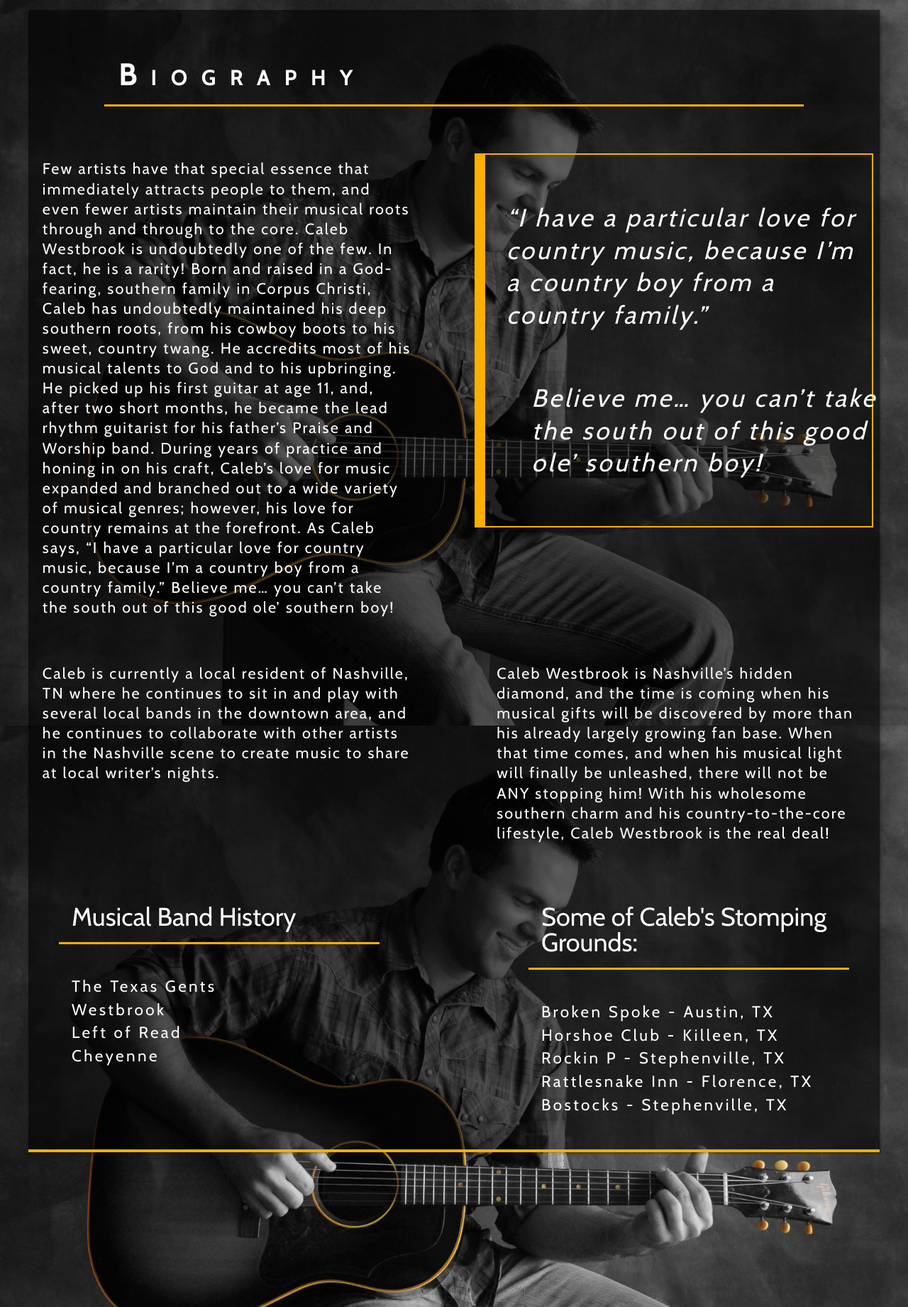
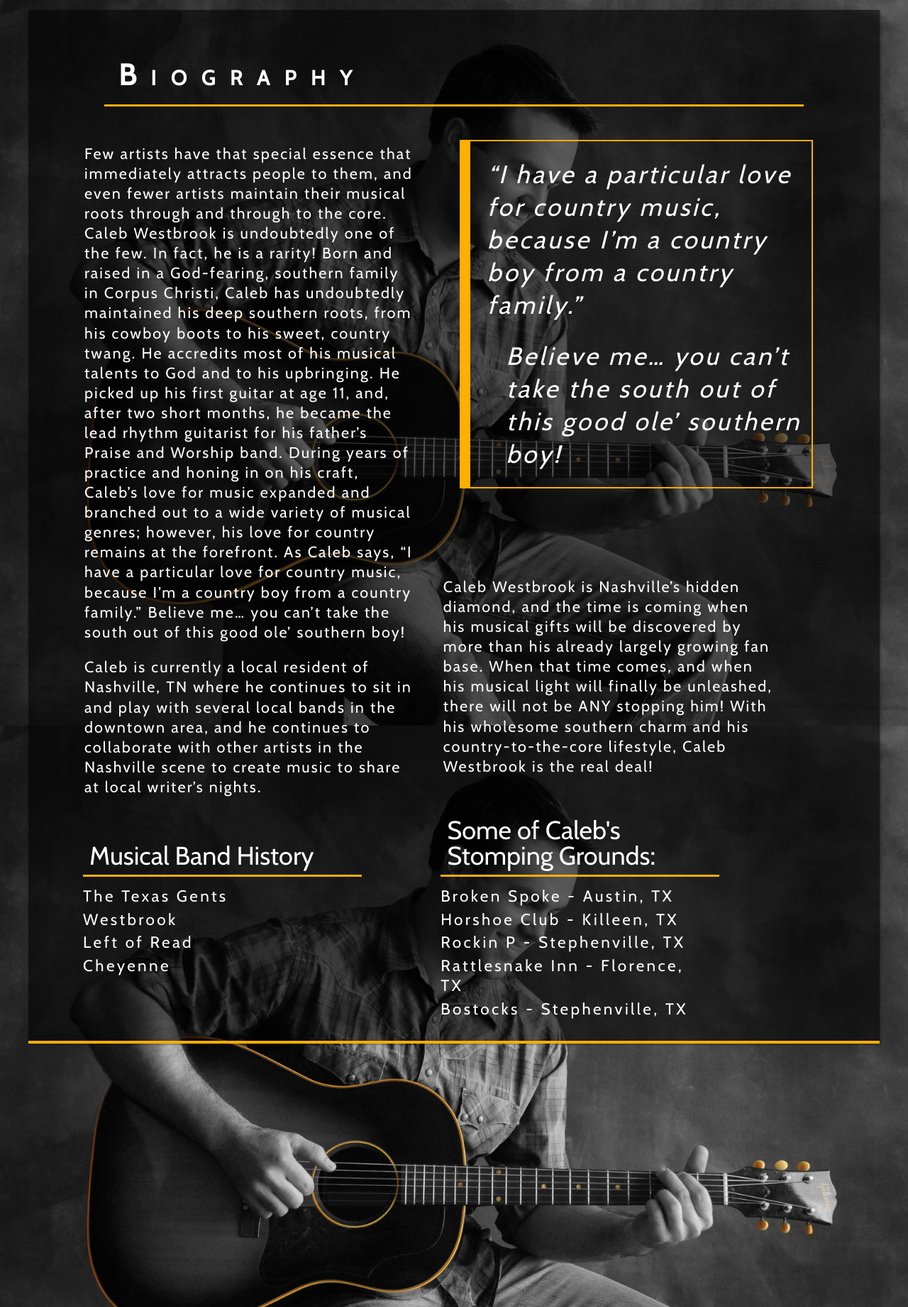
Before and after one commit to TravisAvey/Caleb, a PHP site: page / in a window 1280 px wide. Shown: the part 1027-2868 px from the top of the page at 71% size. Run offline with PHP 8.4, Linux system fonts and the light colour scheme; some libraries are stand-ins or nearby versions.

Commit message:
brushing up layout for flexbox

```diff
--- a/css/style.css
+++ b/css/style.css
@@ -249,7 +249,7 @@
     border-bottom: 4px solid #ffae02
     }
 
-/*.no-flexbox*/ div.group:after {
+.no-flexbox div.group:after {
     content: "";
     display: table;
     clear: both
@@ -503,7 +503,7 @@
         .bio p {
         	font-size: 1.2em;
         }
-    /*    .flexbox .bio p,
+        .flexbox .bio p,
         .flexbox .bio .callout,
         .flexbox .bio h4,
         .flexbox .bio ul {
@@ -520,20 +520,30 @@
         	width: 90%;
         	margin: 0 auto;
         }
+        .flexbox .bio .callout,
+        .flexbox .bio p.right {
+        	margin-left: 1em;
+        }
+        .flexbox .bio p.right {
+        	margin-top: -5em;
+        }
         .flexbox .bio .callout {
-        	margin-left: 1em;
-        }*/
+        	height: 35%;
+        }
         .bio .callout p {
         	width: 95%;
         	font-size: 1.4em;
         }
-        /*.flexbox .bio .lists:last-child {
-        	margin-left: 3em;
-        }*/
-        /*.no-flexbox*/ .bio .left {
+        .flexbox .bio div.left {
+        	margin-top: 2em;
+        }
+        .flexbox .bio div.right {
+        	margin-left: 2em;
+        }
+        .no-flexbox .bio .left {
        	float: left;
         }
-        /*.no-flexbox*/ .bio .right {
+        .no-flexbox .bio .right {
         	float: right;
         }
         .bio p:last-child {
```
